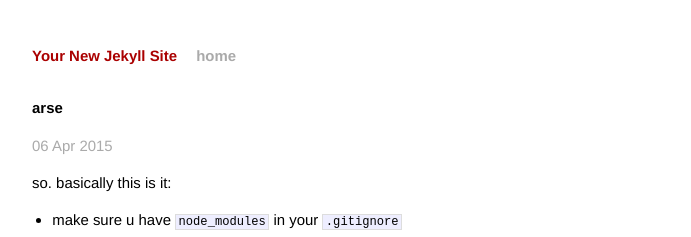
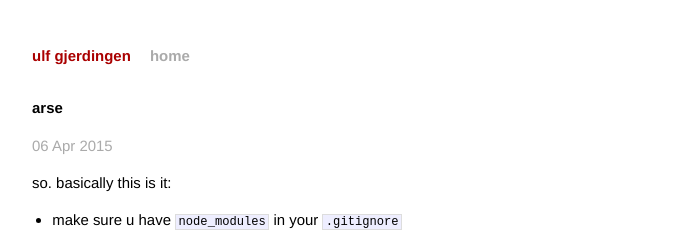
Before and after one commit to ulfgj/ulfgj.github.io, a Jekyll site: the page built from _posts/2015-04-06-how-this-shit-works.md, in a window 1280 px wide. Shown: the top 237 px of the page, without its empty margins (294-985 px from the left). Built offline with Jekyll 4.4.1, drawn with Linux system fonts in a browser that asks for light colours.

Commit message:
merged branch

```diff
--- a/_config.yml
+++ b/_config.yml
@@ -1,4 +1,4 @@
-name: Your New Jekyll Site
+name: ulf gjerdingen
 markdown: kramdown
 # highlighter: pygments or rouge or null
 exclude: ["node_modules", "gulpfile.js", "package.json"]
```
